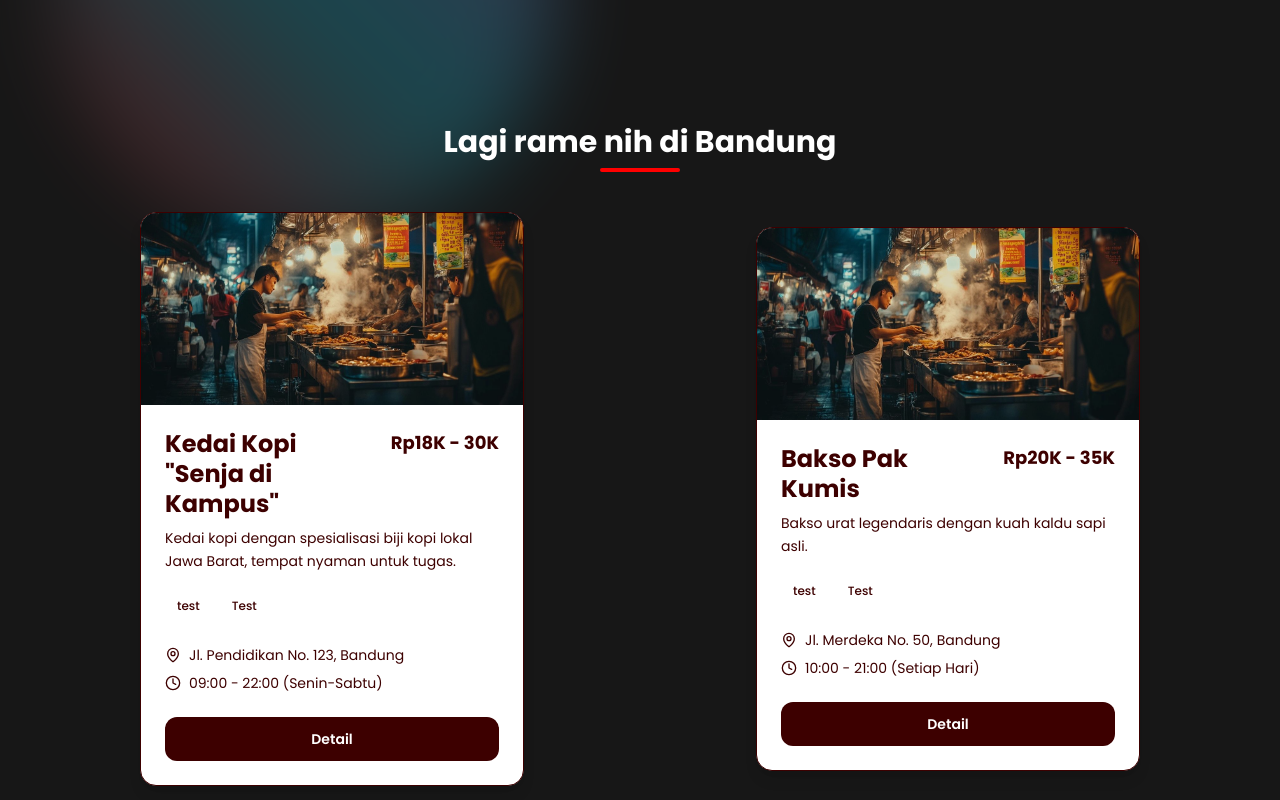
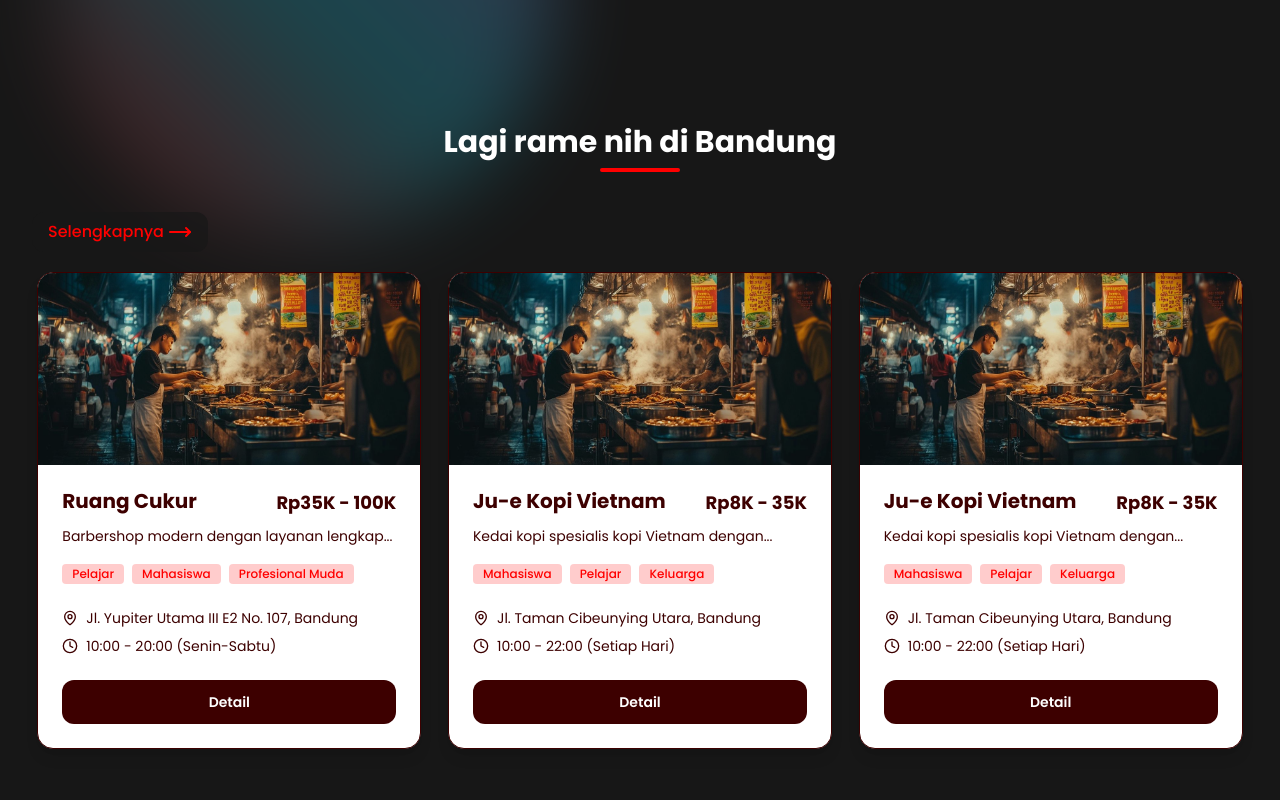
Before and after one commit to kanaee-cloud/milarian-fe, a React (Vite) app: page / in a window 1280 px wide. Shown: the part 1560-2360 px from the top of the page. Built offline with nearby package versions, Linux system fonts and the light colour scheme.

Commit message:
feat: fixing minor css on landing page

```diff
--- a/src/components/ActionSelector.jsx
+++ b/src/components/ActionSelector.jsx
@@ -19,7 +19,7 @@ const ActionSelector = () => {
       <div className="flex justify-center gap-3 mb-6">
         <button
           onClick={() => setMode("search")}
-          className={`px-4 py-2 rounded-xl transition-all duration-200 ${
+          className={`md:text-md text-sm px-4 py-2 rounded-xl transition-all duration-200 ${
             mode === "search"
               ? "bg-accent text-light font-bold"
               : "bg-transparent border border-accent text-light hover:bg-accent/20"
@@ -30,7 +30,7 @@ const ActionSelector = () => {
 
         <button
           onClick={() => setMode("redirect")}
-          className={`px-4 py-2 rounded-xl transition-all duration-200 ${
+          className={`md:text-md text-sm px-4 py-2 rounded-xl transition-all duration-200 ${
             mode === "redirect"
               ? "bg-accent text-light font-bold"
               : "bg-transparent border border-accent text-light hover:bg-accent/20"
@@ -57,8 +57,8 @@ const ActionSelector = () => {
                 value={query}
                 onChange={(e) => setQuery(e.target.value)}
                 onKeyDown={(e) => e.key === "Enter" && handleSearch()}
-                placeholder="Coba jelasin kamu lagi pengen apa"
-                className="w-full px-4 py-4 pr-12 rounded-full bg-light/10 border border-light/20 focus:outline-none text-light placeholder:text-light/50"
+                placeholder="Lagi pengen apa?"
+                className="w-full md:text-md text-sm px-4 py-4 pr-12 rounded-full bg-light/10 border border-light/20 focus:outline-none text-light placeholder:text-light/50"
               />
 
 
--- a/src/components/UmkmCard.jsx
+++ b/src/components/UmkmCard.jsx
@@ -4,9 +4,14 @@ const formatPrice = (min, max) => {
   return `Rp${(min / 1000).toFixed(0)}K - ${(max / 1000).toFixed(0)}K`
 }
 
+const truncateText = (text, maxLength) => {
+  if (!text) return "";
+  return text.length > maxLength ? text.substring(0, maxLength) + "..." : text;
+};
+
 export const UmkmCard = ({ umkm }) => {
   return (
-    <div className="w-full max-w-sm rounded-2xl overflow-hidden shadow-lg bg-white border border-gray-200">
+    <div className="w-full max-w-sm h-auto rounded-2xl overflow-hidden shadow-lg bg-white border border-gray-200 hover:scale-105 transition-transform duration-200">
       <div
         className="h-48 bg-hero bg-cover bg-center relative"
       >
@@ -14,10 +19,9 @@ export const UmkmCard = ({ umkm }) => {
       </div>
 
       <div className="p-6">
-        {/* Title and Price */}
         <div className="flex justify-between items-start mb-2">
-          <h2 className="text-2xl font-bold text-gray-800 leading-tight flex-1">
-            {umkm.basicInfo.businessName}
+          <h2 className="text-xl font-bold text-gray-800 leading-tight flex-1">
+            {truncateText(umkm.basicInfo.businessName, 30)}
           </h2>
           <div className="ml-3 text-right">
             <p className="text-lg font-bold text-gray-800">
@@ -30,16 +34,18 @@ export const UmkmCard = ({ umkm }) => {
         </div>
 
         <p className="text-gray-600 text-sm mb-4 leading-relaxed">
-          {umkm.basicInfo.shortDescription}
+           {truncateText(umkm.basicInfo.shortDescription, 40)}
         </p>
 
         <div className="flex flex-wrap gap-2 mb-6">
-          <div className="bg-gray-100 rounded-full px-3 py-1">
-            <span className="text-gray-700 font-medium text-xs">test</span>
-          </div>
-          <div className="bg-gray-100 rounded-full px-3 py-1">
-            <span className="text-gray-700 font-medium text-xs">Test</span>
-          </div>
+          {umkm.productsAndServices.targetMarket.map((market, i) => (
+            <span
+              key={i}
+              className="bg-accent/20 text-accent text-xs font-medium px-2.5 py-0.5 rounded"
+            >
+              {market}
+            </span>
+          ))}
         </div>
 
         <div className="flex flex-col item-center gap-2 text-gray-600 text-sm">
--- a/src/data/data_umkm.js
+++ b/src/data/data_umkm.js
@@ -1,50 +1,44 @@
 export const dataUmkm = [
   {
     basicInfo: {
-      businessName: 'Kedai Kopi "Senja di Kampus"',
-      ownerName: 'Budi Santoso',
+      businessName: 'Ruang Cukur',
+      ownerName: 'Krisna Gustian',
       shortDescription:
-        'Kedai kopi dengan spesialisasi biji kopi lokal Jawa Barat, tempat nyaman untuk tugas.',
-      fullAddress: 'Jl. Pendidikan No. 123, Bandung',
+        'Barbershop modern dengan layanan lengkap untuk pria dan anak-anak.',
+      fullAddress: 'Jl. Yupiter Utama III E2 No. 107, Bandung',
       mapCoordinates: {
         latitude: -6.9175,
         longitude: 107.6191,
       },
-      contact: '81234567890',
-      yearEstablished: 2022,
+      contact: '0851-5694-2183',
+      yearEstablished: 2021,
       businessLegalStatus: 'Perorangan',
       businessIdentificationNumber: 'Ada / Tidak Ada',
     },
     productsAndServices: {
-      category: 'Jasa (Kuliner Minuman)',
-      featuredProduct: 'Es Kopi Susu Gula Aren "Senja"',
+      category: 'Jasa Potong Rambut',
+      featuredProduct: 'Potong Rambut + Cuci + Styling',
       priceRange: {
-        min: 18000,
-        max: 30000,
+        min: 35000,
+        max: 100000,
       },
-      targetMarket: ['Mahasiswa', 'Dosen'],
-      usp: 'Menggunakan 100% biji kopi Arabika dari Gunung Puntang',
+      targetMarket: ['Pelajar', 'Mahasiswa', 'Profesional Muda'],
+      usp: 'cutting hair is easy, cutting good hair is not easy',
       certification: 'Halal (sedang proses)',
     },
     operational: {
-      operatingHours: '09:00 - 22:00 (Senin-Sabtu)',
+      operatingHours: '10:00 - 20:00 (Senin-Sabtu)',
       numberOfEmployees: 3,
-      capacity: '20 tempat duduk, +/- 100 gelas per hari',
+      capacity: '2 tempat duduk untuk cukur',
     },
     marketingAndDigital: {
       socialMedia: {
-        instagram: '@kopisenjacampus',
+        instagram: '@ruangcukurstore',
       },
       marketplace: null,
-      deliveryApps: ['GoFood', 'GrabFood'],
+      deliveryApps: null,
       website: null,
       paymentMethods: ['Tunai', 'QRIS', 'Debit'],
-    },
-    qualitative: {
-      mainChallenge:
-        'Persaingan ketat dengan kedai kopi lain di sekitar kampus.',
-      currentNeed:
-        'Pelatihan membuat konten video untuk promosi di Instagram/TikTok.',
     },
     documentation: {
       photos: ['Foto Fasad Toko', 'Foto Produk Unggulan', 'Foto Suasana'],
@@ -52,10 +46,54 @@ export const dataUmkm = [
   },
   {
     basicInfo: {
-      businessName: 'Bakso Pak Kumis',
-      ownerName: 'Ahmad Kurniawan',
-      shortDescription: 'Bakso urat legendaris dengan kuah kaldu sapi asli.',
-      fullAddress: 'Jl. Merdeka No. 50, Bandung',
+      businessName: 'Ju-e Kopi Vietnam',
+      ownerName: 'Kopi Baik',
+      shortDescription: 'Kedai kopi spesialis kopi Vietnam dengan cita rasa autentik.',
+      fullAddress: 'Jl. Taman Cibeunying Utara, Bandung',
+      mapCoordinates: {
+        latitude: -6.915,
+        longitude: 107.61,
+      },
+      contact: '0852-6857-3000',
+      yearEstablished: 2022,
+      businessLegalStatus: 'Perorangan',
+      businessIdentificationNumber: 'Ada / Tidak Ada',
+    },
+    productsAndServices: {
+      category: 'Kuliner Makanan',
+      featuredProduct: 'Bakso Urat Spesial + Tetelan',
+      priceRange: {
+        min: 8000,
+        max: 35000,
+      },
+      targetMarket: ['Mahasiswa', 'Pelajar', 'Keluarga'],
+      usp: 'Kopi vietnam autentik dengan bahan berkualitas',
+      certification: 'Halal (sudah tersertifikasi)',
+    },
+    operational: {
+      operatingHours: '10:00 - 22:00 (Setiap Hari)',
+      numberOfEmployees: 2,
+      capacity: 'Kursi Kecil di dalam kedai, layanan bawa pulang',
+    },
+    marketingAndDigital: {
+      socialMedia: {
+        instagram: '@juekopi',
+      },
+      marketplace: null,
+      deliveryApps: ['GoFood', 'GrabFood', 'ShopeeFood'],
+      website: null,
+      paymentMethods: ['Tunai', 'QRIS'],
+    },
+    documentation: {
+      photos: ['Foto Mangkuk Bakso', 'Foto Suasana Kedai'],
+    },
+  },
+  {
+    basicInfo: {
+      businessName: 'Ju-e Kopi Vietnam',
+      ownerName: 'Kopi Baik',
+      shortDescription: 'Kedai kopi spesialis kopi Vietnam dengan cita rasa autentik.',
+      fullAddress: 'Jl. Taman Cibeunying Utara, Bandung',
       mapCoordinates: {
         latitude: -6.915,
         longitude: 107.61,
@@ -69,30 +107,26 @@ export const dataUmkm = [
       category: 'Kuliner Makanan',
       featuredProduct: 'Bakso Urat Spesial + Tetelan',
       priceRange: {
-        min: 20000,
+        min: 8000,
         max: 35000,
       },
-      targetMarket: ['Keluarga', 'Pekerja Kantoran', 'Mahasiswa'],
+      targetMarket: ['Mahasiswa', 'Pelajar', 'Keluarga'],
       usp: 'Daging sapi pilihan, tanpa pengawet',
       certification: 'Halal (sudah tersertifikasi)',
     },
     operational: {
-      operatingHours: '10:00 - 21:00 (Setiap Hari)',
-      numberOfEmployees: 5,
-      capacity: '30 tempat duduk',
+      operatingHours: '10:00 - 22:00 (Setiap Hari)',
+      numberOfEmployees: 2,
+      capacity: 'Kursi Kecil di dalam kedai, layanan bawa pulang',
     },
     marketingAndDigital: {
       socialMedia: {
-        instagram: '@baksopakkumis',
+        instagram: '@juekopi',
       },
       marketplace: null,
       deliveryApps: ['GoFood', 'GrabFood', 'ShopeeFood'],
-      website: 'baksopakkumis.com',
+      website: null,
       paymentMethods: ['Tunai', 'QRIS'],
-    },
-    qualitative: {
-      mainChallenge: 'Kenaikan harga bahan baku (daging sapi).',
-      currentNeed: 'Manajemen stok digital.',
     },
     documentation: {
       photos: ['Foto Mangkuk Bakso', 'Foto Suasana Kedai'],
--- /dev/null
+++ b/src/pages/Umkm.jsx
@@ -0,0 +1,9 @@
+import React from 'react'
+
+const Umkm = () => {
+  return (
+    <div>Umkm</div>
+  )
+}
+
+export default Umkm
--- a/src/pages/home/Hero.jsx
+++ b/src/pages/home/Hero.jsx
@@ -9,9 +9,9 @@ const Hero = () => {
 
       <div className="relative z-10 text-light">
         <div className='mb-6'>
-            <h1 className="text-4xl font-bold text-left">Milarian: Apa yang kamu Cari? <br />Temukan UMKM Terbaik di Sini.</h1>
+            <h1 className="md:text-4xl text-xl font-bold text-left">Milarian: Apa yang kamu Cari? <br />Temukan UMKM Terbaik di Sini.</h1>
         </div>
-        <div className="glass-card px-6 py-8 rounded-2xl max-w-md">
+        <div className="glass-card px-6 py-8 rounded-2xl max-w-xl">
           <ActionSelector />
         </div>
       </div>
--- a/src/pages/home/Review.jsx
+++ b/src/pages/home/Review.jsx
@@ -25,7 +25,7 @@ const reviews = [
 
 const Review = () => {
     return (
-        <section className="min-h-screen" id="review">
+        <section className="min-h-screen flex items-center justify-center">
             <div className="max-w-6xl mx-auto px-6 text-center">
                 <h2 className="text-3xl font-bold mb-2 text-navy">Apa kata mereka?</h2>
                 <div className="w-20 h-1 bg-accent mx-auto mb-10 rounded-full"></div>
--- a/src/pages/home/UmkmList.jsx
+++ b/src/pages/home/UmkmList.jsx
@@ -1,6 +1,7 @@
 // import { section } from "framer-motion/client";
 import { UmkmCard } from '../../components/UmkmCard'
 import { useUmkm } from '../../hooks/useUmkm'
+import { MoveRight } from 'lucide-react';
 
 const UmkmList = () => {
   const { umkmList } = useUmkm()
@@ -9,12 +10,18 @@ const UmkmList = () => {
   // if (error) return <p className="text-red-400">Gagal memuat data.</p>;
 
   return (
-    <section className="min-h-screen ">
+    <section className="min-h-screen mb-5">
       <h2 className="text-3xl font-bold mb-2 text-navy text-center">
         Lagi rame nih di Bandung
       </h2>
       <div className="w-20 h-1 bg-accent mx-auto mb-10 rounded-full"></div>
-      <div className="grid grid-cols-1 sm:grid-cols-2 gap-4 place-items-center text-primary">
+      <button className=" flex justify-center items-end bg-dark/70 px-4 rounded-xl hover:scale-110 transition-all duration-500 py-2">
+        <a href="/umkm" className=" text-accent flex items-center  gap-1 font-medium hover:underline">
+          <span>Selengkapnya</span>
+          <MoveRight />
+        </a>
+      </button>
+      <div className="grid grid-cols-1 mt-5 sm:grid-cols-3 gap-4 place-items-center text-primary">
         {umkmList.map((umkm, i) => (
           <UmkmCard key={i} umkm={umkm} />
         ))}
--- a/src/routes/index.jsx
+++ b/src/routes/index.jsx
@@ -1,6 +1,7 @@
 import { createBrowserRouter } from "react-router-dom";
 import { LandingLayout } from "../layouts/LandingLayout";
 import Home from "../pages/Home"
+import Umkm from "../pages/Umkm";
 
 export const router = createBrowserRouter([
     {
@@ -10,6 +11,10 @@ export const router = createBrowserRouter([
             {
                 index: true,
                 element: <Home />
+            },
+            {
+                path: "umkm",
+                element: <Umkm />
             }
         ]
     }
```
